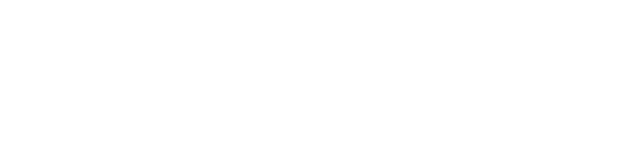
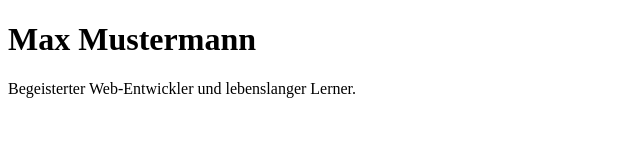
Before and after one commit to STullius/meinPortfolio072024Grams, a plain HTML site: page index.html in a window 1280 px wide. Shown: the whole page, without its empty margins (0-640 px from the left). Drawn offline with Linux system fonts and the light colour scheme.

Commit message:
Persönliche Daten hinzugefügt

```diff
--- a/index.html
+++ b/index.html
@@ -14,6 +14,14 @@
 
 <body>
 
-</body>
+    <header>
+
+    <h1>Max Mustermann</h1>
+
+    <p>Begeisterter Web-Entwickler und lebenslanger Lerner.</p>
+
+    </header>
+
+    </body>
 
 </html>
```
